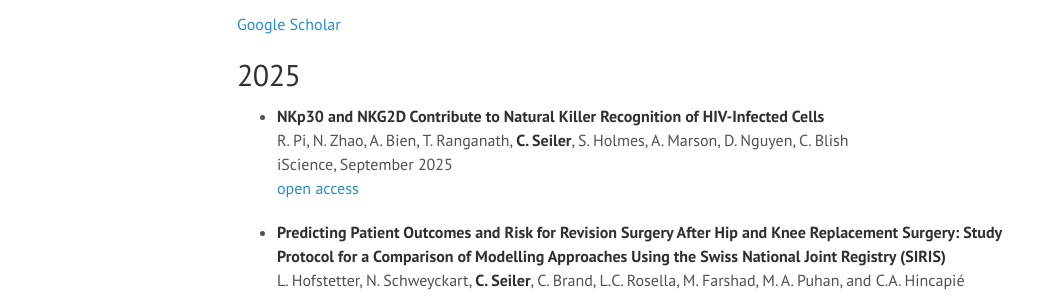
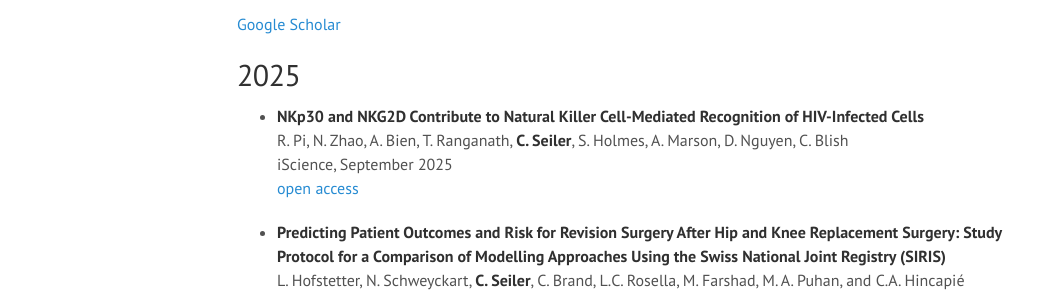
Before and after one commit to ChristofSeiler/ChristofSeiler.github.io, a Jekyll site: the page built from research.md, in a window 1280 px wide and 900 px high. Shown: the part 180-476 px from the top of the window, without its empty margins (3-1059 px from the left). Built offline with Jekyll 4.4.1, drawn with Linux system fonts in a browser that asks for light colours.

Commit message:
fixed title

```diff
--- a/research.md
+++ b/research.md
@@ -7,7 +7,7 @@ title: Research
 
 ## 2025
 
-* **NKp30 and NKG2D Contribute to Natural Killer Recognition of HIV-Infected Cells** <br>
+* **NKp30 and NKG2D Contribute to Natural Killer Cell-Mediated Recognition of HIV-Infected Cells** <br>
 R. Pi, N. Zhao, A. Bien, T. Ranganath, **C. Seiler**, S. Holmes, A. Marson, D. Nguyen, C. Blish <br>
 iScience, September 2025 <br>
 [open access](https://doi.org/10.1016/j.isci.2025.113548)
```
